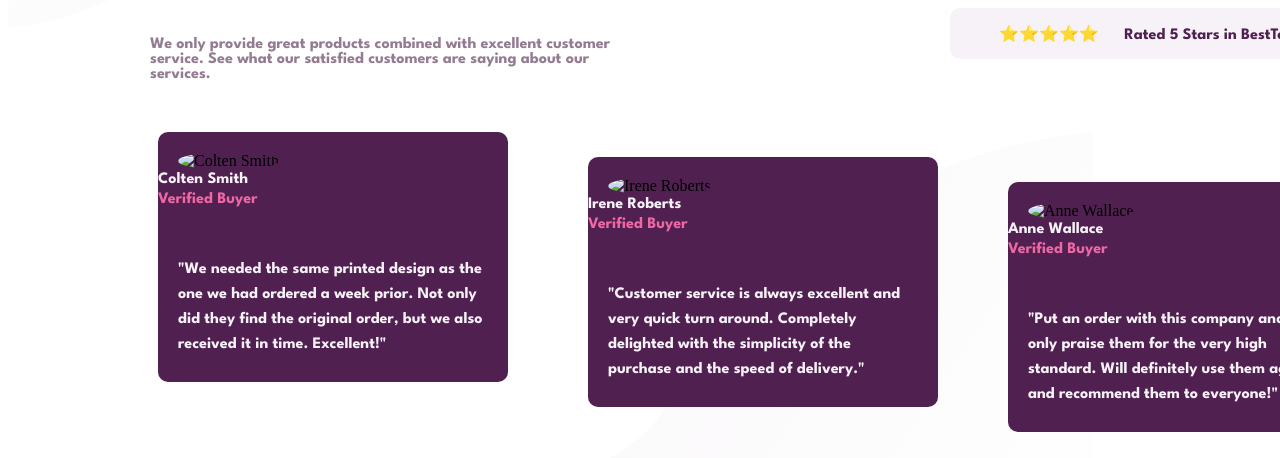
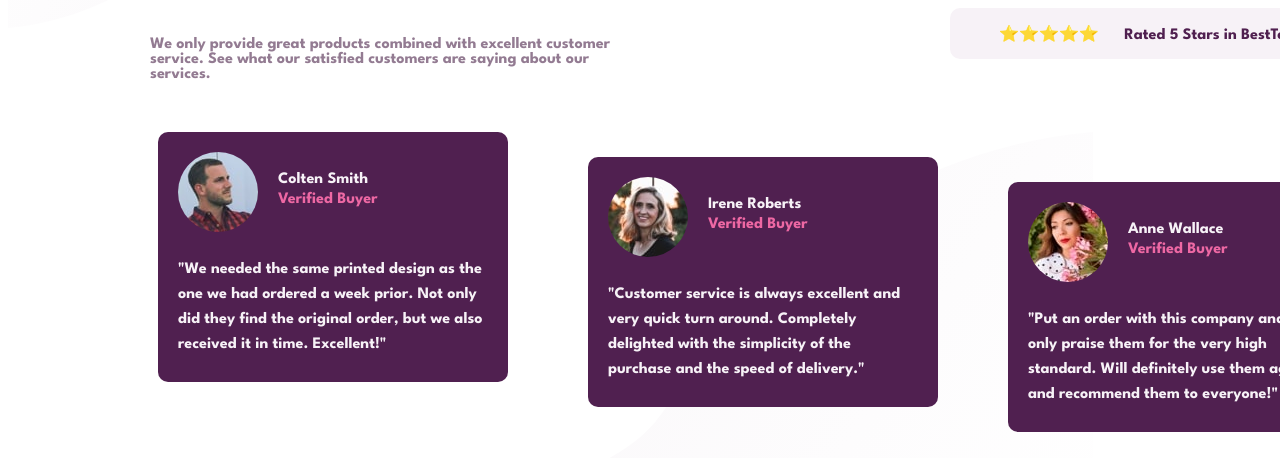
Before and after one commit to alimostafa87/Social-proof-section-challenge, a plain HTML site: page index.html in a window 1280 px wide. Shown: the part 342-800 px from the top of the page. Drawn offline with Linux system fonts and the light colour scheme.

Commit message:
Update index.html

```diff
--- a/index.html
+++ b/index.html
@@ -61,7 +61,7 @@
 
           <div class="bottom-div">
                 <div class="bottom-div1">
-                      <img class="img-1" src="images/image-colton.jpg" alt="Colten Smith">
+                      <img class="img-1" src="image-colton.jpg" alt="Colten Smith">
                       <p class="name-font">Colten Smith</p>
                       <p class="vb-font" style="margin-top: 0;">Verified Buyer</p>
                       <br>
@@ -70,7 +70,7 @@
                         Excellent!"</p>
                 </div>
                 <div class="bottom-div2">
-                  <img class="img-1" src="images/image-irene.jpg" alt="Irene Roberts">
+                  <img class="img-1" src="image-irene.jpg" alt="Irene Roberts">
                   <p class="name-font">Irene Roberts</p>
                   <p class="vb-font" style="margin-top: 0;">Verified Buyer</p>
                   <br>
@@ -78,7 +78,7 @@
                     delighted with the simplicity of the purchase and the speed of delivery."</p>
                 </div>
                 <div class="bottom-div3">
-                  <img class="img-1" src="images/image-anne.jpg" alt="Anne Wallace">
+                  <img class="img-1" src="image-anne.jpg" alt="Anne Wallace">
                   <p class="name-font">Anne Wallace</p>
                   <p class="vb-font" style="margin-top: 0;">Verified Buyer</p>
                   <br>
```
